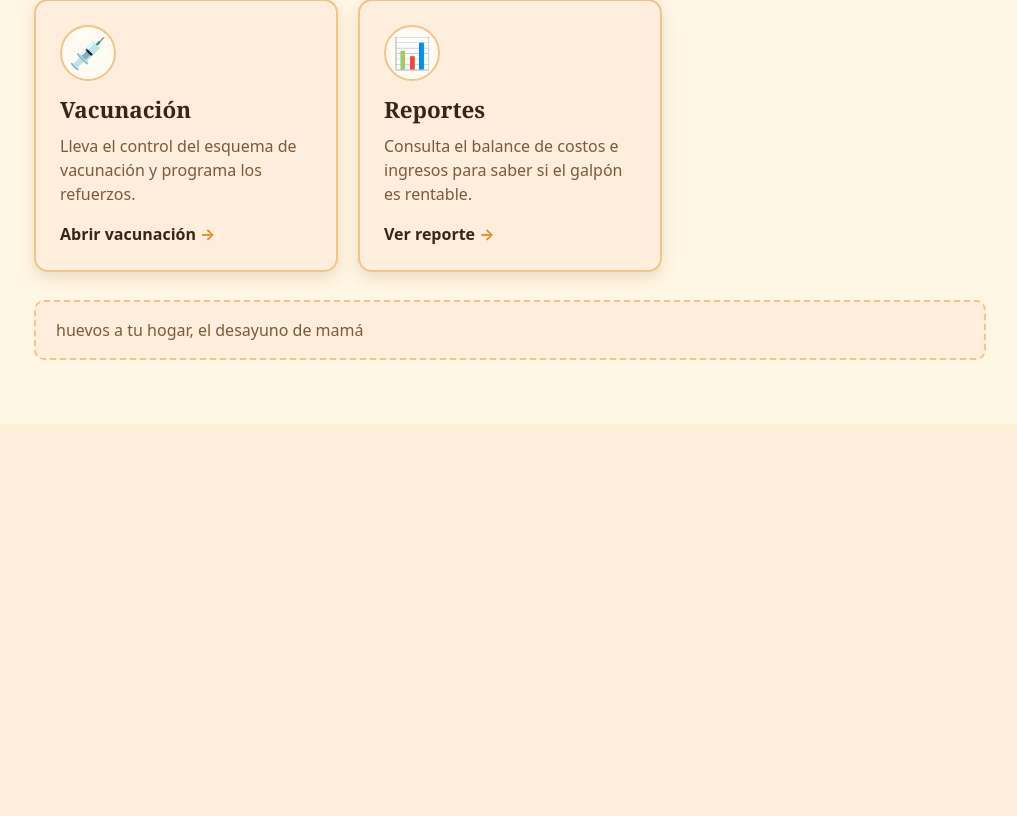
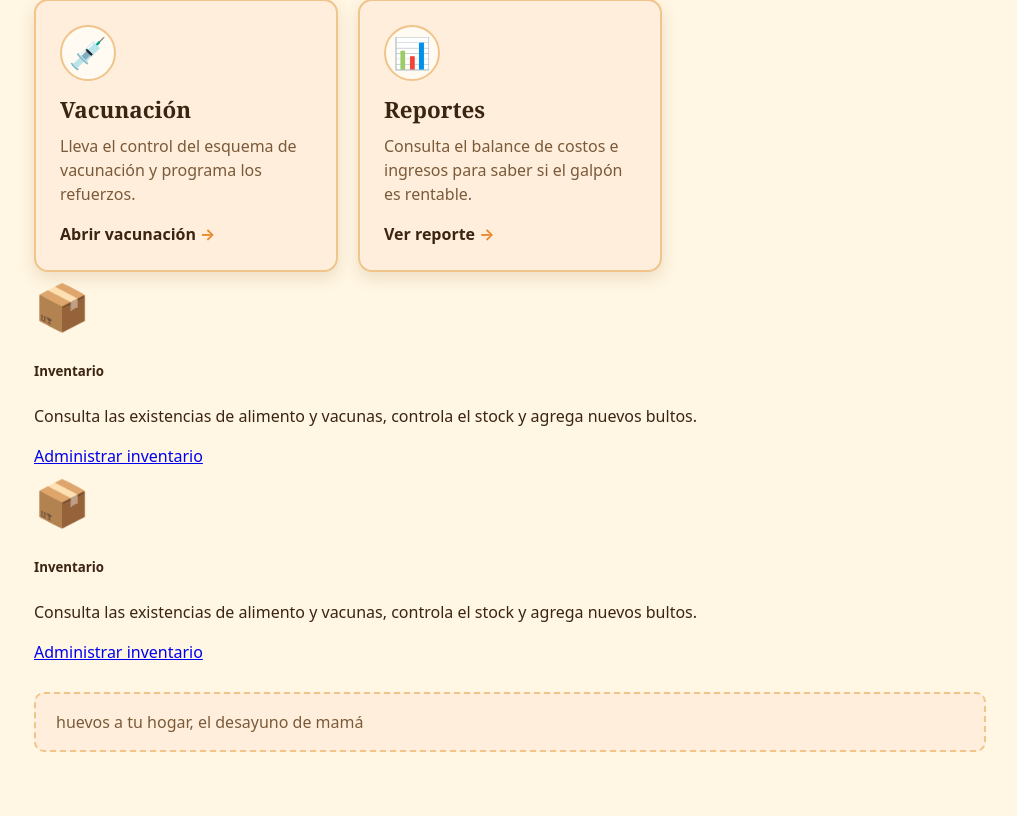
Before and after one commit to johancal30-ui/Galpon_Proyecto, a Django app: page / in a window 1280 px wide. Shown: the part 935-1751 px from the top of the page, without its empty margins (130-1147 px from the left). Before the commit the page ends 1295 px from the top, so only its background shows below. Run offline with Django 5.2, Linux system fonts and the light colour scheme; a user stored in the database is signed in; parts of the project's set-up code (start-up, migrations or seed data) failed here and were passed over.

Commit message:
Actualizacion de diseño del galpon de pollos en HTML

```diff
--- a/Galpon_Proyecto/templates/home.html
+++ b/Galpon_Proyecto/templates/home.html
@@ -442,10 +442,50 @@
 
     </nav>
 
+        <!-- TARJETA DE INVENTARIO -->
+         <div class="col-md-4 mb-4">
+            <div class="card h-100 shadow-sm border-0 rounded-4">
+                <div class="card-body text-center p-4">
+                    <div style="font-size: 45px;">📦</div>
+                    <h5 class="card-title fw-bold mt-3">
+                Inventario
+            </h5>
 
+            <p class="card-text text-muted">
+                Consulta las existencias de alimento y vacunas,
+                controla el stock y agrega nuevos bultos.
+            </p>
 
+            <a href="{% url 'inventario' %}"
+               class="btn btn-success rounded-pill px-4">
+                Administrar inventario
+            </a>
+        </div>
+    </div>
+</div>
+ <!-- TARJETA DE INVENTARIO -->
+         <div class="col-md-4 mb-4">
+            <div class="card h-100 shadow-sm border-0 rounded-4">
+                <div class="card-body text-center p-4">
+                    <div style="font-size: 45px;">📦</div>
+                    <h5 class="card-title fw-bold mt-3">
+                Inventario
+            </h5>
 
-    <p class="proximamente">
+            <p class="card-text text-muted">
+                Consulta las existencias de alimento y vacunas,
+                controla el stock y agrega nuevos bultos.
+            </p>
+
+            <a href="{% url 'inventario' %}"
+               class="btn btn-success rounded-pill px-4">
+                Administrar inventario
+            </a>
+        </div>
+    </div>
+</div>
+
+            <p class="proximamente">
         huevos a tu hogar, el desayuno  de mamá
     </p>
 </main>
```
